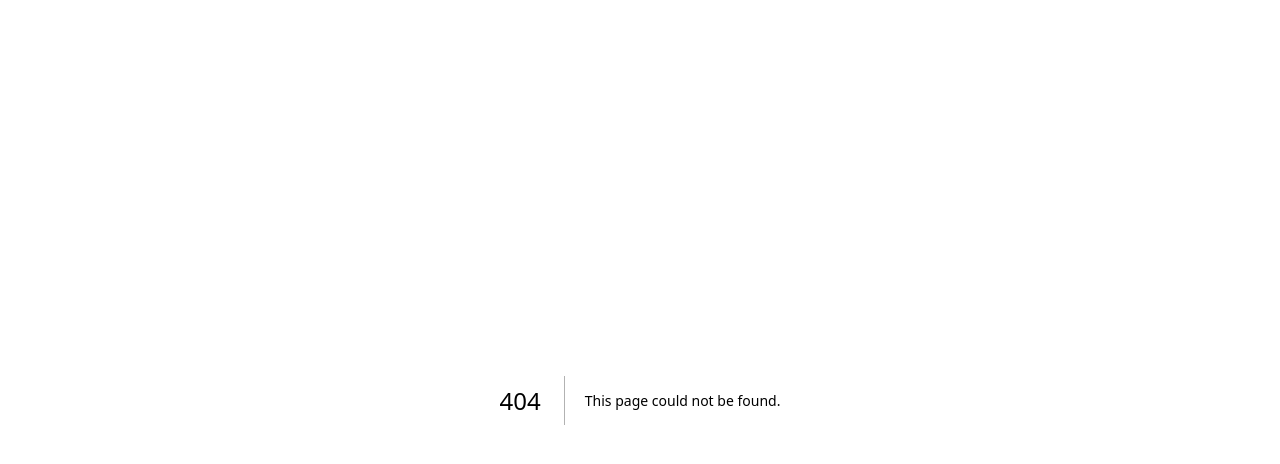
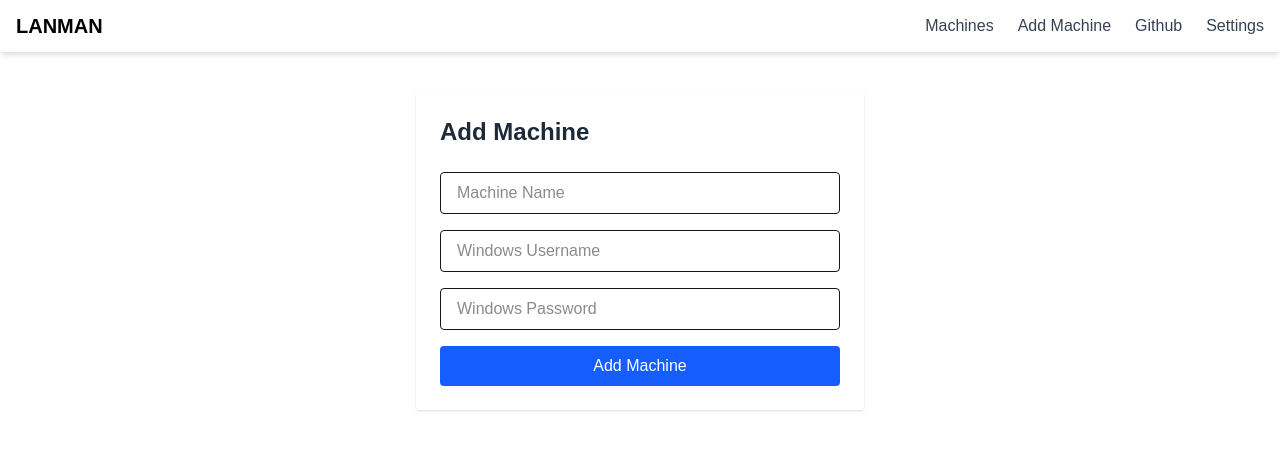
Before and after one commit to effeect/LANMAN-Containers, a Next.js app in the folder nextapp/: page /add-machine in a window 1280 px wide. Before the commit this address had no page. Shown: the top 464 px of the page. Built offline with nearby package versions, Linux system fonts and the light colour scheme; no server answers.

Commit message:
Some style changes

```diff
--- a/nextapp/app/add-machine.tsx
+++ /dev/null
@@ -1,34 +0,0 @@
-import { useState } from "react";
-import { addMachine } from "./lib/api";
-import { useRouter } from "next/router";
-
-export default function AddMachinePage() {
-  const [username, setUsername] = useState("");
-  const [password, setPassword] = useState("");
-  const router = useRouter();
-
-  const handleSubmit = async (e: React.FormEvent) => {
-    e.preventDefault();
-    await addMachine({ username, password });
-    router.push("/");
-  };
-
-  return (
-    <form onSubmit={handleSubmit}>
-      <h1>Add Machine</h1>
-      <input
-        value={username}
-        onChange={(e) => setUsername(e.target.value)}
-        placeholder="Username"
-        required
-      />
-      <input
-        value={password}
-        onChange={(e) => setPassword(e.target.value)}
-        placeholder="Password"
-        required
-      />
-      <button type="submit">Add</button>
-    </form>
-  );
-}
--- /dev/null
+++ b/nextapp/app/add-machine/page.tsx
@@ -0,0 +1,72 @@
+"use client";
+
+import { useState } from "react";
+import { addMachine } from "../lib/api";
+
+export default function AddMachinePage() {
+  const [name, setName] = useState("");
+  const [username, setUsername] = useState("");
+  const [password, setPassword] = useState("");
+  const [status, setStatus] = useState<
+    "idle" | "loading" | "success" | "error"
+  >("idle");
+  const [error, setError] = useState("");
+
+  const handleSubmit = async (e: React.FormEvent) => {
+    e.preventDefault();
+    setStatus("loading");
+    setError("");
+
+    try {
+      await addMachine({ name, username, password });
+      setStatus("success");
+      setName("");
+      setUsername("");
+      setPassword("");
+    } catch (err: any) {
+      setStatus("error");
+      setError(err.message || "Failed to add machine");
+    }
+  };
+
+  return (
+    <div className="max-w-md mx-auto mt-10 p-6 bg-white shadow rounded">
+      <h1 className="text-2xl font-bold mb-6 text-gray-800">Add Machine</h1>
+      <form onSubmit={handleSubmit} className="space-y-4">
+        <input
+          value={name}
+          onChange={(e) => setName(e.target.value)}
+          placeholder="Machine Name"
+          required
+          className="w-full px-4 py-2 border rounded focus:outline-none focus:ring"
+        />
+        <input
+          value={username}
+          onChange={(e) => setUsername(e.target.value)}
+          placeholder="Windows Username"
+          required
+          className="w-full px-4 py-2 border rounded focus:outline-none focus:ring"
+        />
+        <input
+          value={password}
+          onChange={(e) => setPassword(e.target.value)}
+          placeholder="Windows Password"
+          required
+          type="password"
+          className="w-full px-4 py-2 border rounded focus:outline-none focus:ring"
+        />
+        {status === "error" && <p className="text-red-600">{error}</p>}
+        {status === "success" && (
+          <p className="text-green-600">Machine added successfully!</p>
+        )}
+        <button
+          type="submit"
+          disabled={status === "loading"}
+          className="w-full bg-blue-600 text-white py-2 rounded hover:bg-blue-700 transition"
+        >
+          {status === "loading" ? "Adding..." : "Add Machine"}
+        </button>
+      </form>
+    </div>
+  );
+}
--- /dev/null
+++ b/nextapp/app/components/navbar.tsx
@@ -0,0 +1,41 @@
+import Link from "next/link";
+
+//Simple Navbar component for the blog/portfolio website
+//Special thanks to https://codesandbox.io/p/sandbox/link-hover-t2rxxv?file=%2Findex.html%3A11%2C1-22%2C11&from-embed for the hover effect inspiration
+export default function Navbar() {
+  return (
+    <>
+      <nav className="sticky top-0 z-50 bg-white shadow-md">
+        <div className="max-w-7xl mx-auto px-4 py-3 flex justify-between items-center">
+          <div className="text-xl font-bold hover:text-blue-600 text-black">
+            <Link href="/">LANMAN</Link>
+          </div>
+          <ul className="flex space-x-6 text-gray-700 font-medium">
+            {[
+              { href: "/machine", label: "Machines" },
+              { href: "/add-machine", label: "Add Machine" },
+              {
+                href: "https://bsky.app/profile/effeect.bsky.social",
+                label: "Github",
+              },
+              {
+                href: "https://www.linkedin.com/in/oliver-dimes-793b31194/",
+                label: "Settings",
+              },
+            ].map(({ href, label }) => (
+              <li key={label} className="group relative w-max cursor-pointer">
+                <Link
+                  href={href}
+                  className="transition-colors duration-300 hover:text-indigo-600"
+                >
+                  {label}
+                </Link>
+                <span className="absolute -bottom-1 left-0 w-0 h-0.5 bg-indigo-600 transition-all duration-300 group-hover:w-full"></span>
+              </li>
+            ))}
+          </ul>
+        </div>
+      </nav>
+    </>
+  );
+}
--- a/nextapp/app/layout.tsx
+++ b/nextapp/app/layout.tsx
@@ -1,7 +1,7 @@
 import type { Metadata } from "next";
 import { Geist, Geist_Mono } from "next/font/google";
 import "./globals.css";
-
+import Navbar from "./components/navbar";
 const geistSans = Geist({
   variable: "--font-geist-sans",
   subsets: ["latin"],
@@ -27,6 +27,7 @@ export default function RootLayout({
       <body
         className={`${geistSans.variable} ${geistMono.variable} antialiased`}
       >
+        <Navbar></Navbar>
         {children}
       </body>
     </html>
--- a/nextapp/app/machines/[id]/page.tsx
+++ b/nextapp/app/machines/[id]/page.tsx
@@ -1,13 +1,14 @@
 // app/machines/[id]/page.tsx
 import { notFound } from "next/navigation";
-import { getMachineById } from "../../lib/api";
+import { getMachineById } from "@/lib/api";
 
 export default async function MachinePage({
   params,
 }: {
   params: { id: string };
 }) {
-  const machine = await getMachineById(params.id);
+  const { id } = await params;
+  const machine = await getMachineById(id);
   if (!machine) return notFound();
 
   return (
--- a/nextapp/app/page.tsx
+++ b/nextapp/app/page.tsx
@@ -13,16 +13,26 @@ export default function HomePage() {
   }, []);
 
   return (
-    <div>
-      <h1>Machines</h1>
-      <ul>
+    <div className="mx-auto p-6 bg-white shadow">
+      <h1 className="text-3xl font-bold mb-6 text-black">Machines</h1>
+      <ul className="space-y-4 mb-6">
         {machines.map((machine) => (
           <li key={machine._id}>
-            <Link href={`/machines/${machine._id}`}>{machine.name}</Link>
+            <Link
+              href={`/machines/${machine._id}`}
+              className="block px-4 py-2 bg-gray-100 text-black hover:bg-gray-200 rounded transition"
+            >
+              {machine.name}
+            </Link>
           </li>
         ))}
       </ul>
-      <Link href="/add-machine">Add New Machine</Link>
+      <Link
+        href="/add-machine"
+        className="inline-block px-4 py-2 bg-blue-600 text-white rounded hover:bg-blue-700 transition"
+      >
+        Add New Machine
+      </Link>
     </div>
   );
 }
```
